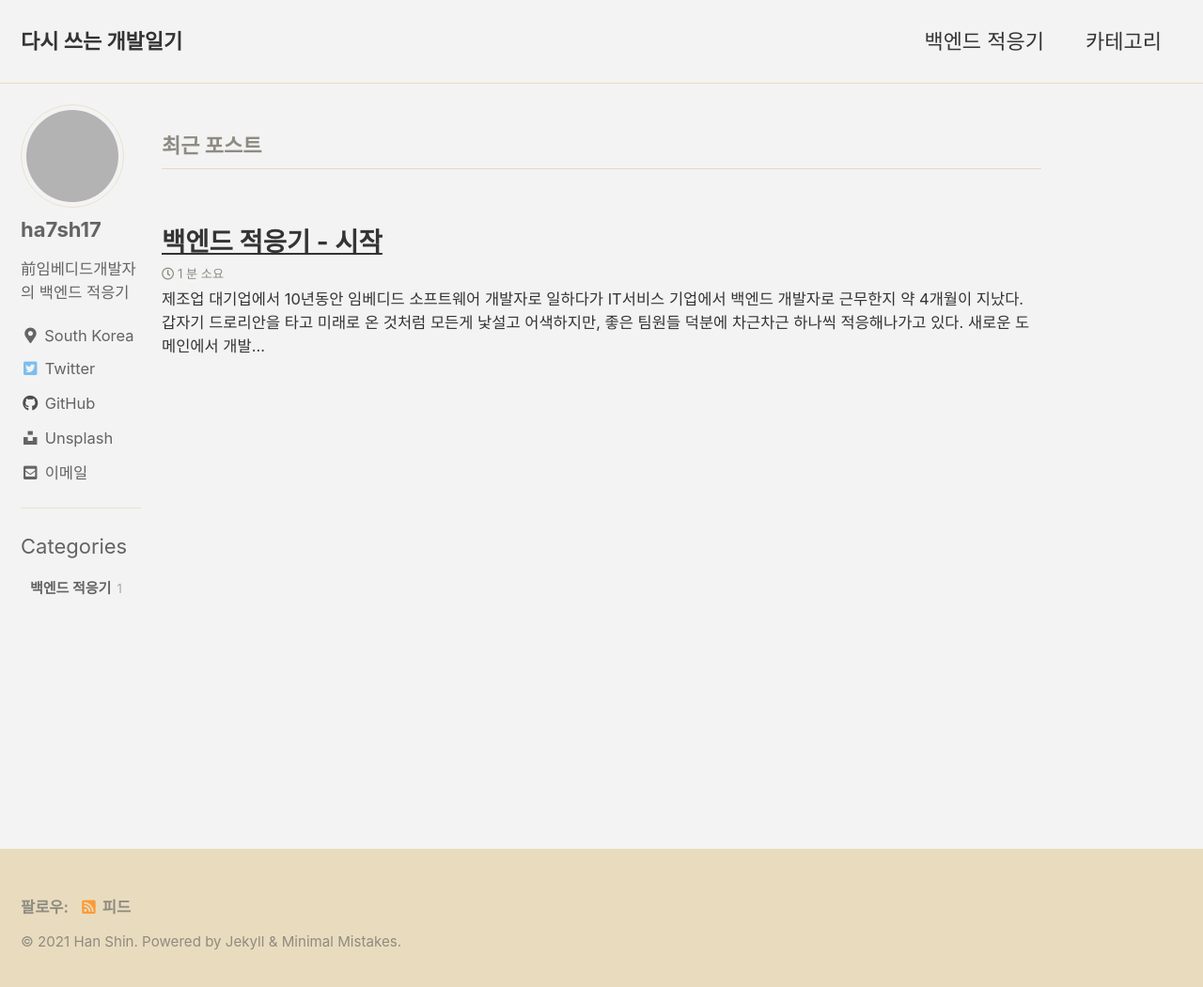
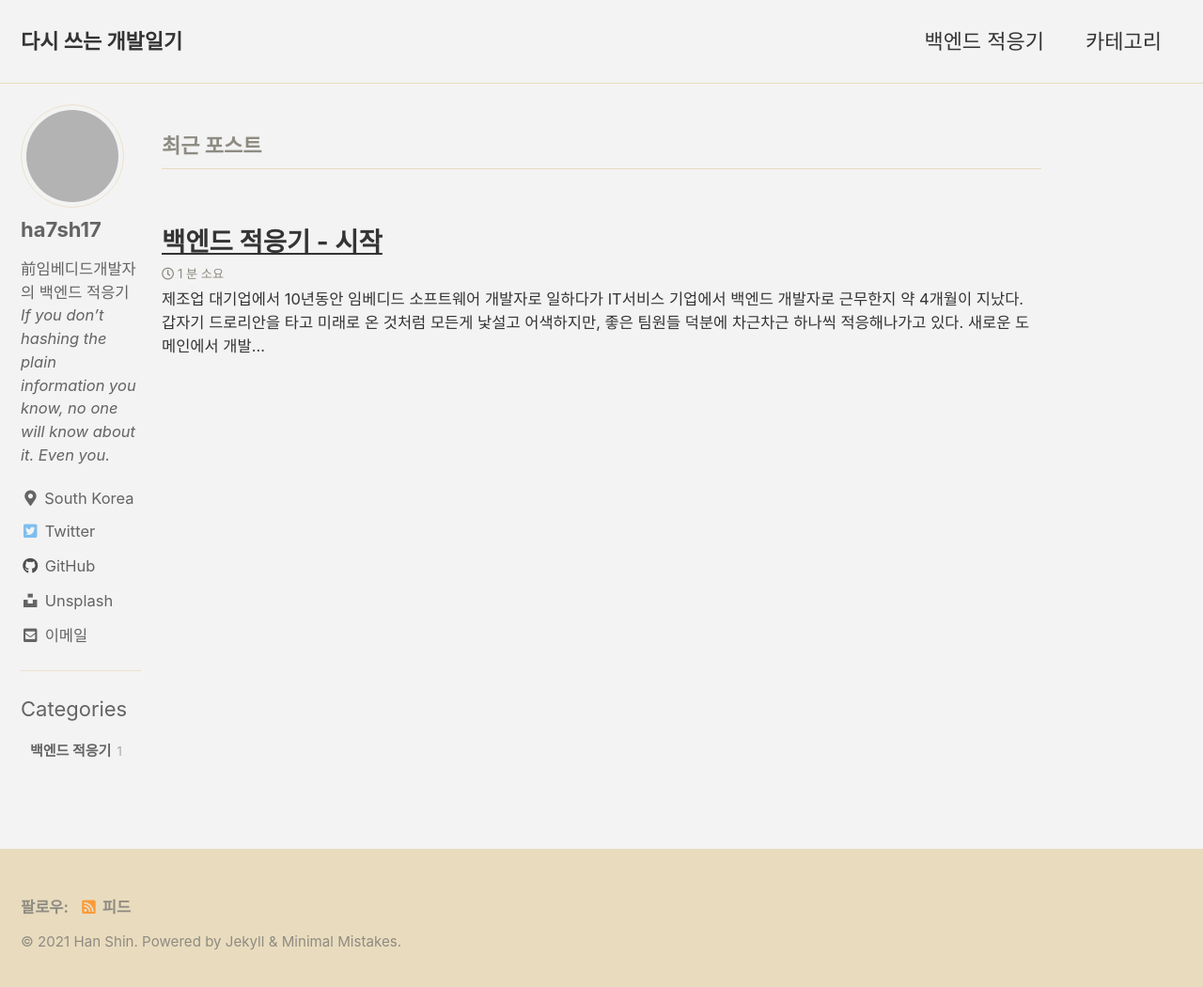
Before and after one commit to ha7sh17/ha7sh17.github.io, a Jekyll site: the page built from index.html, in a window 1280 px wide and 1058 px high. Shown: the top 1050 px of the window at 94% size. Built offline with Jekyll 4.4.1, drawn with Linux system fonts in a browser that asks for light colours; cached includes are drawn as plain includes; the list of posts is cut into pages by our own code; grey boxes are pictures that could not be loaded.

Commit message:
Add hashing saying

```diff
--- a/_config.yml
+++ b/_config.yml
@@ -97,7 +97,7 @@ author:
 
   name             : "ha7sh17"
   avatar           : "https://avatars.githubusercontent.com/u/76147460?v=4"
-  bio              : "前임베디드개발자의 백엔드 적응기"
+  bio              : "前임베디드개발자의 백엔드 적응기  _If you don't hashing the plain information you know, no one will know about it. Even you._"
   location         : "South Korea"
   email            : "ha7sh17@gmail.com"
   links:
```
